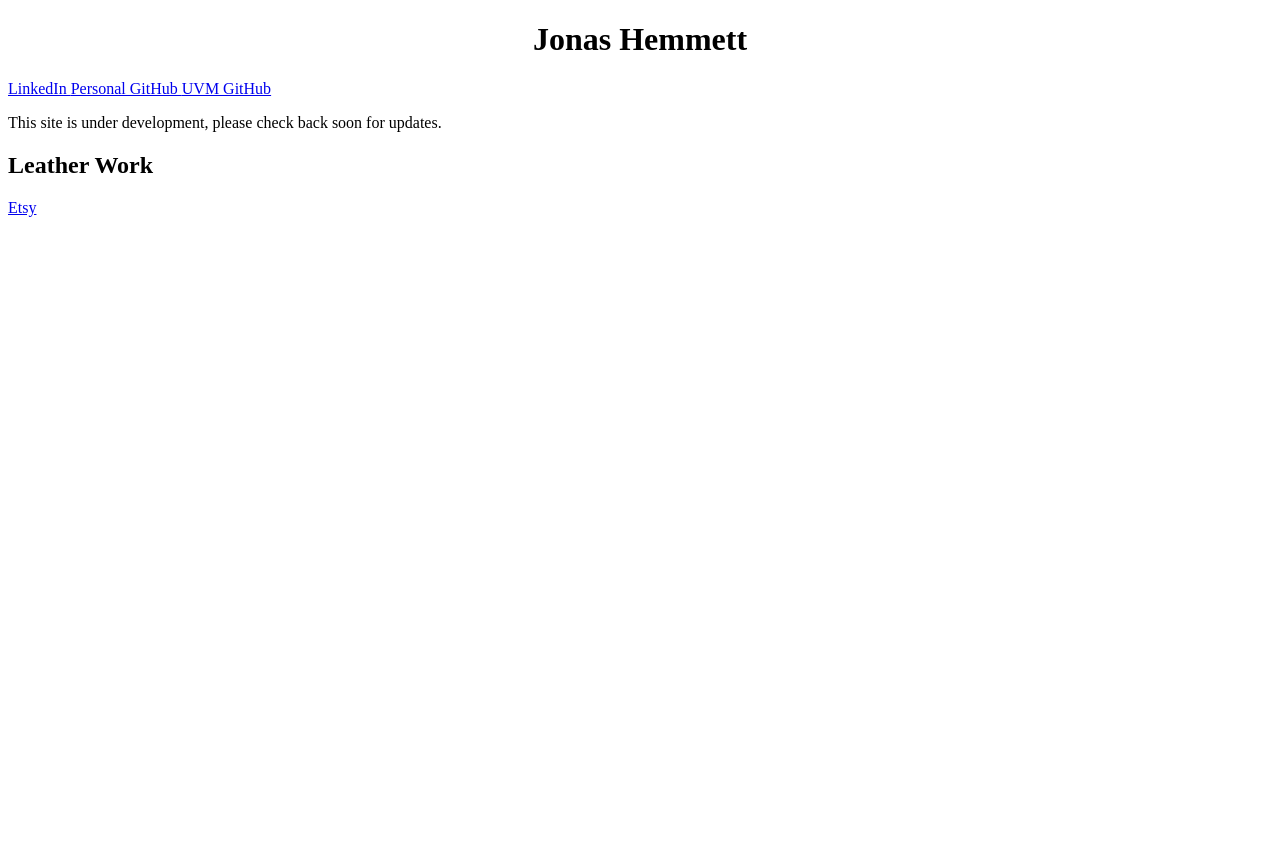
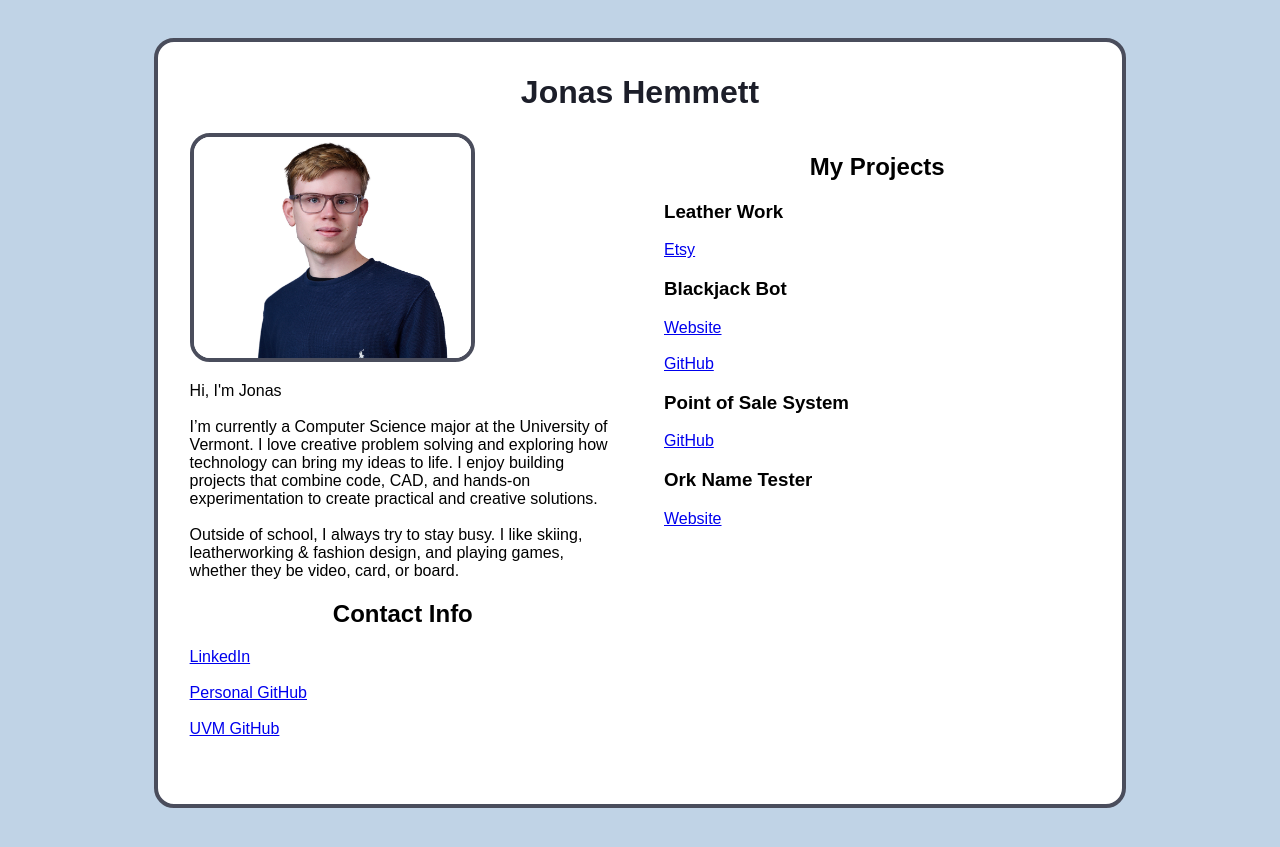
Before and after one commit to jonasgordonhemmett-tech/jonasgordonhemmett-tech.github.io, a PHP site: page /index.html in a window 1280 px wide. Before the commit the page ends 217 px from the top, so only its background shows below. Run offline with PHP 8.4, Linux system fonts and the light colour scheme.

Commit message:
Add files via upload

```diff
--- a/css/custom.css
+++ b/css/custom.css
@@ -1,3 +1,43 @@
+html{
+    background-color: #c0d3e6;
+    font-family: Arial, Helvetica, sans-serif;
+}
+
 h1{
+    margin-top:0px;
+    text-align: center;
+    color: #1c1e29;;
+}
+
+h2{
     text-align: center;
 }
+.flexBox{
+    display: flex;
+    gap: 48px;
+
+}
+.flexBox .flexBoxChild{
+    flex: 1 1 50%;
+
+}
+body {
+    padding: 32px;
+    background-color: white;
+    margin-top: 3%;
+    margin-bottom: 3%;
+    margin-left: 12%;
+    margin-right: 12%;
+    border: 4px solid #4a4d5c;
+    border-radius: 20px;
+
+}
+
+img{
+    border: 4px solid #4a4d5c;
+    border-radius: 20px;
+}
+
+.jonasPic{
+    width: 65%;
+}
--- a/index.html
+++ b/index.html
@@ -12,26 +12,62 @@
 
 <body>
     <h1>Jonas Hemmett</h1>
+    <main>
+        <div class="flexBox">
+            <div class="flexBoxChild">
+                <img src="resources/Me.jpg" alt="Jonas Hemmett" class = "jonasPic">
+                <p>
+                    Hi, I'm Jonas<br>
+                    <br>
+                    I’m currently a Computer Science major at the University of Vermont. I love creative problem solving and exploring how technology can bring my ideas to life. I enjoy building projects that combine code, CAD, and hands-on experimentation to create practical and creative solutions.<br>
+                    <br>
+                    Outside of school, I always try to stay busy. I like skiing, leatherworking & fashion design, and playing games, whether they be video, card, or board.
+                </p>
+                <h2>Contact Info</h2>
                 <p>
                     <a href="https://www.linkedin.com/in/jonas-hemmett-8aa39a368">
                         LinkedIn
-        </a>
+                    </a><br><br>
                     <a href="https://github.com/jonasgordonhemmett-tech">
                         Personal GitHub
-        </a>
+                    </a><br><br>
                     <a href="github.com/Jonas-Hemmett">
                         UVM GitHub
-        </a>
+                    </a><br><br>
                 </p>
-    <main>
-        <p>
-            This site is under development, please check back soon for updates.
-        </p>
-        <h2> Leather Work </h2>
+            </div>
+            <div class="flexBoxChild">
+                <h2>My Projects</h2>
+                <h3>Leather Work</h3>
                 <p>
                     <a href="https://www.etsy.com/shop/HemmettLeather">
                         Etsy
                     </a>
+                </p>
+                <h3>Blackjack Bot</h3>
+                <p>
+                    <a href="https://jhemmett.w3.uvm.edu/Blackjack_Bot/">
+                        Website
+                    </a><br>
+                    <br>
+                    <a href="https://github.com/Jonas-Hemmett/Blackjack_Bot">
+                        GitHub
+                    </a>
+                </p>
+                <h3>Point of Sale System</h3>
+                <p>
+                    <a href="https://github.com/jonasgordonhemmett-tech">
+                        GitHub
+                    </a>
+                </p>
+                <h3>Ork Name Tester</h3>
+                <p>
+                    <a href="https://jhemmett.w3.uvm.edu/cs2300/M3GP/test_cases.html">
+                        Website
+                    </a>
+                </p>
+            </div>
 
+        </div>
     </main>
 </body>
```
Also changed, not shown: resources/Me.jpg (added). Lines whose indentation alone changed are shown as unchanged.
